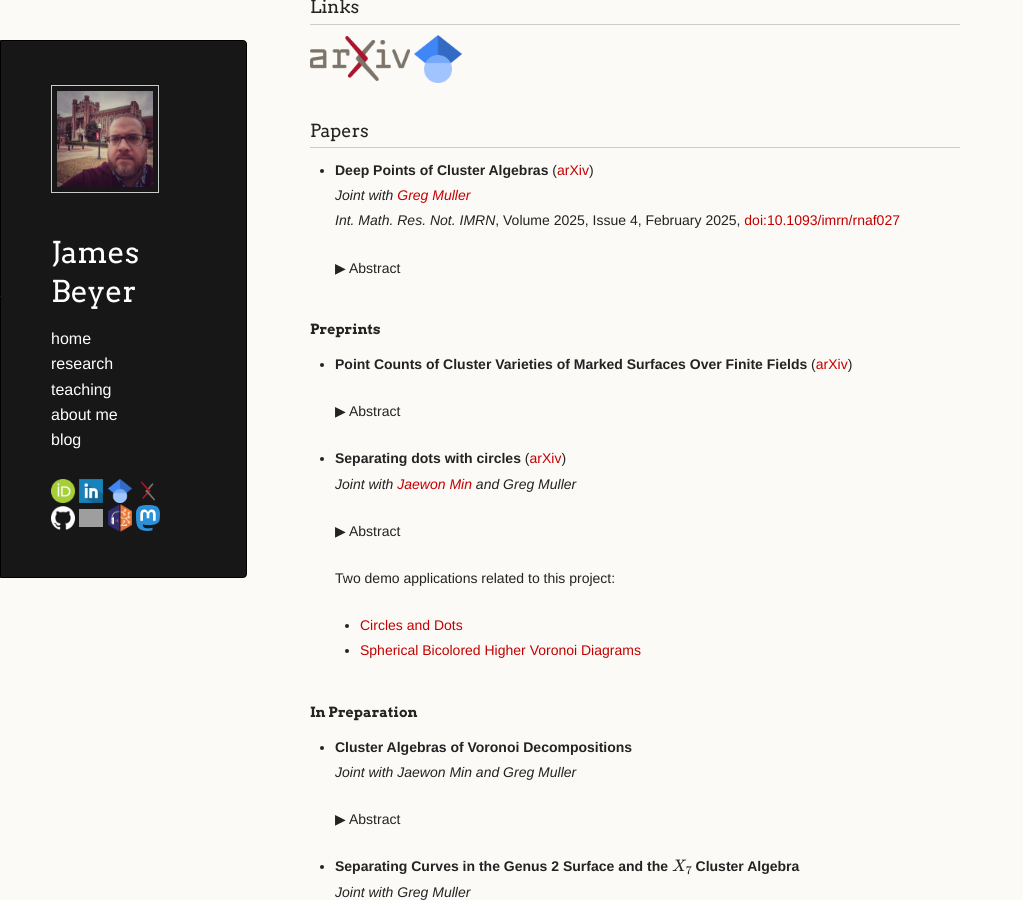
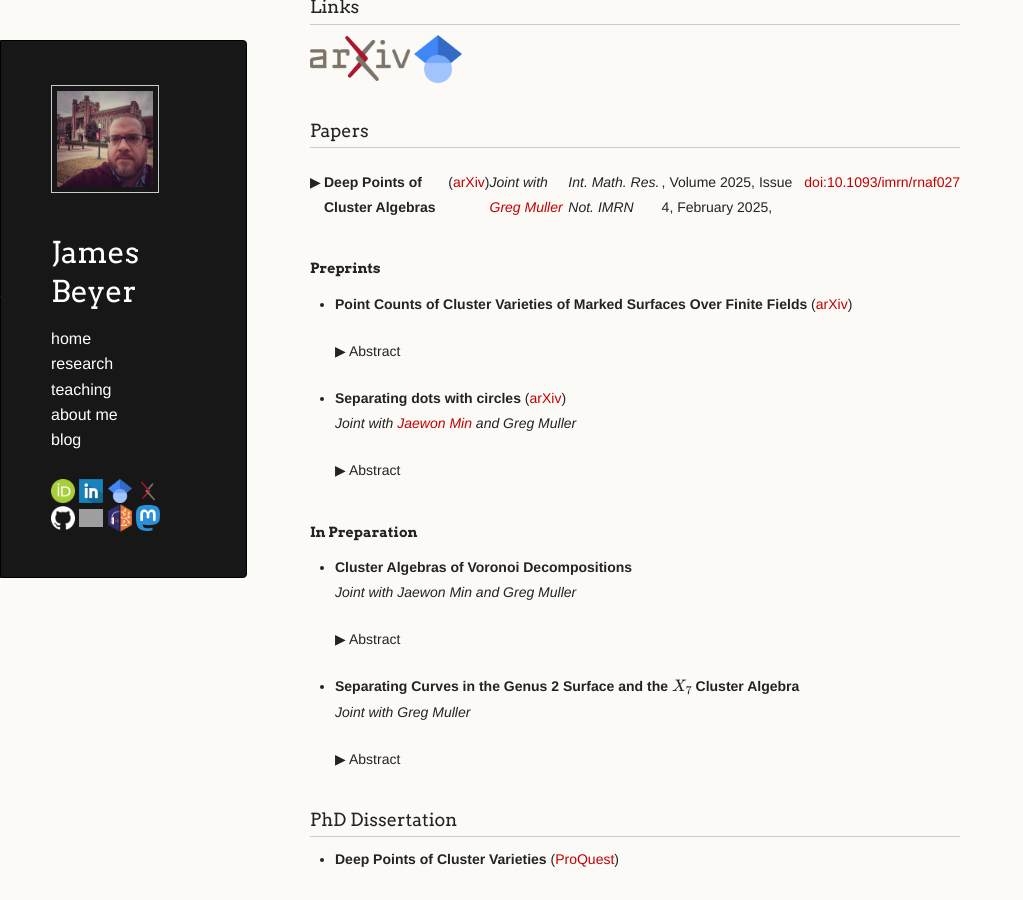
Before and after one commit to jebeyer/jebeyer.github.io, a Jekyll site: the page built from research.md, in a window 1280 px wide and 900 px high, scrolled down 227 px. Shown: the whole window, without its empty margins (0-1023 px from the left). Built offline with Jekyll 4.4.1, drawn with Linux system fonts in a browser that asks for light colours; a script that is not in the unit is left out; our own code applies the rules of GitHub Pages for plain Markdown files; grey boxes are pictures that could not be loaded.

Commit message:
Update research.md

```diff
--- a/research.md
+++ b/research.md
@@ -14,12 +14,11 @@
 
 ### Papers
 
-* **Deep Points of Cluster Algebras** ([arXiv](https://arxiv.org/abs/2403.15589))
-*Joint with [Greg Muller](https://math.ou.edu/~gmuller/)*
-*Int. Math. Res. Not. IMRN*, Volume 2025, Issue 4, February 2025, [doi:10.1093/imrn/rnaf027](https://doi.org/10.1093/imrn/rnaf027) <br/>
    <!-- details -->
    <!-- summary -->
-   Abstract
+   **Deep Points of Cluster Algebras** ([arXiv](https://arxiv.org/abs/2403.15589))
+   *Joint with [Greg Muller](https://math.ou.edu/~gmuller/)*
+   *Int. Math. Res. Not. IMRN*, Volume 2025, Issue 4, February 2025, [doi:10.1093/imrn/rnaf027](https://doi.org/10.1093/imrn/rnaf027)
    <!-- endsummary -->
 
    We initiate a systematic study of the deep points of a cluster algebra; that is, the points in the associated variety which are not in any cluster torus. We describe the deep points of cluster algebras of type A, rank 2, Markov, and unpunctured surface type.
@@ -44,11 +43,10 @@
     <!-- endsummary -->
 
     Given a finite set of points in general position in the plane or sphere, we count the number of ways to separate those points using two types of circles: circles through three of the points, and circles through none of the points (up to an equivalence). In each case, we show the number of circles which separate the points into subsets of size \\(k\\) and \\(l\\) is independent of the configuration of points, and we provide an explicit formula in each case. We also consider how the circles change as the configuration of dots varies continuously. We show that an associated higher order Voronoi decomposition of the sphere changes by a sequence of local moves. As a consequence, an associated cluster algebra is independent of the configuration of dots, and only depends on the number of dots and the order of the Voronoi decomposition.
+    Two demo applications related to this project: <br/>
+    * [Circles and Dots](./circles-and-dots/index.html)
+    * [Spherical Bicolored Higher Voronoi Diagrams](./higher-voronoi/index.html)
     <!-- enddetails -->
-
-   Two demo applications related to this project: <br/>
-  * [Circles and Dots](./circles-and-dots/index.html)
-  * [Spherical Bicolored Higher Voronoi Diagrams](./higher-voronoi/index.html)
 
 #### In Preparation
 
```
